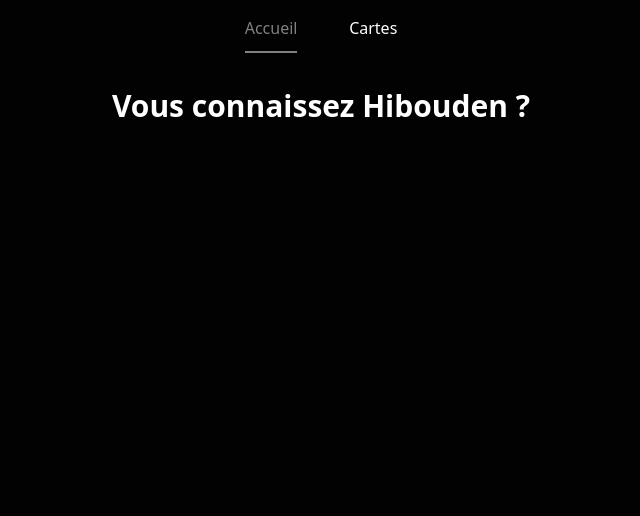
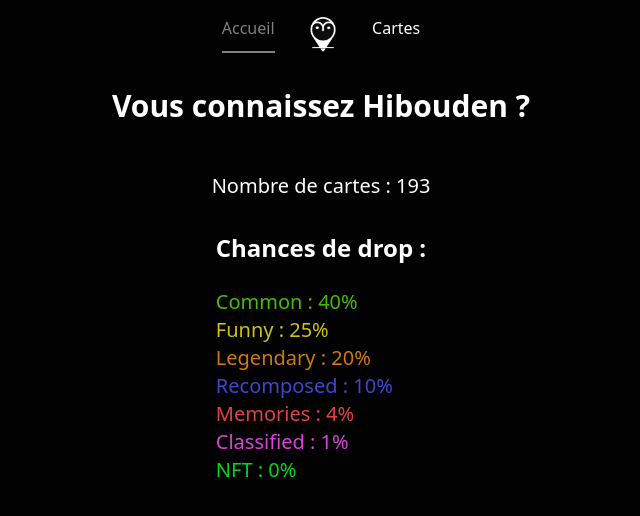
Before and after one commit to Proxyfil/Hibouden, a JavaScript app in the folder website/: page / in a window 1280 px wide. Shown: the top 516 px of the page, without its empty margins (319-959 px from the left). Built offline with nearby package versions, Linux system fonts and the light colour scheme.

Commit message:
feat : ended website

```diff
--- a/website/package.json
+++ b/website/package.json
@@ -9,7 +9,7 @@
   },
   "dependencies": {
     "core-js": "^3.8.3",
-    "vue": "^3.2.13",
+    "vue-meta": "^2.4.0",
     "vue-router": "^4.0.3"
   },
   "devDependencies": {
--- a/website/src/components/CardDisplay.vue
+++ b/website/src/components/CardDisplay.vue
@@ -1,9 +1,11 @@
 <template>
-    <div class="bg-gray-900 m-2 p-2 rounded-md" v-bind:class="rarity">
+    <div class="bg-gray-900 m-2 p-2 rounded-md" v-bind:class="rarity" id="cardContainer">
         <h1 class="text-white font-bold text-xl">{{ name }}</h1>
         <h2 class="text-white">{{ collection }}</h2>
-        <h2 class="text-white">{{ scrap }} 🪙</h2>
-        <img v-bind:src="img" alt="img" class="w-64 mt-2"/>
+        <h2 class="text-white flex">{{ scrap }} <img src="https://em-content.zobj.net/thumbs/120/microsoft/319/coin_1fa99.png" class="w-6 ml-1"></h2>
+        <div class="flex justify-center">
+            <img v-bind:src="img" alt="img" class="w-max mt-2"/>
+        </div>
         <p class="text-xs text-gray-500 mt-2">ID : {{ id }}</p>
     </div>
 </template>
@@ -58,4 +60,14 @@ export default {
 .nft{
     border-top: 7px solid #00d819;
 }
+
+@media screen and (max-width: 500px) {
+    div {
+        margin: 4px;
+    }
+
+    #cardContainer {
+        width: 100%;
+    }
+}
 </style>
--- a/website/src/components/CardsContainer.vue
+++ b/website/src/components/CardsContainer.vue
@@ -1,8 +1,8 @@
 <template>
     <div v-if="title!='deprecated'">
         <h1 class="text-white text-2xl font-bold" v-bind:class="title">{{ rarityTrad[title] }}</h1>
-        <div class="grid-cols-5 inline-grid">
-            <CardDisplay v-for="card in cards" v-bind:key="card.name" v-bind:name="card.name" v-bind:collection="card.collection" v-bind:scrap="card.scrap" v-bind:img="card.img" v-bind:rarity="title" v-bind:id="card.id" class="w-70"/>
+        <div class="grid-cols-5 inline-grid" id="grid-to-change">
+            <CardDisplay v-for="card in cards" v-bind:key="card.name" v-bind:name="card.name" v-bind:collection="card.collection" v-bind:scrap="card.scrap" v-bind:img="card.img" v-bind:rarity="title" v-bind:id="card.id"/>
         </div>
     </div>
 </template>
@@ -63,4 +63,22 @@ export default {
 .nft{
     color: #00d819;
 }
+
+@media screen and (max-width: 1000px) {
+    #grid-to-change {
+        grid-template-columns: repeat(3, 1fr) !important;
+    }
+}
+
+@media screen and (max-width: 700px) {
+    #grid-to-change {
+        grid-template-columns: repeat(2, 1fr) !important;
+    }
+}
+
+@media screen and (max-width: 500px) {
+    #grid-to-change {
+        grid-template-columns: repeat(1, 1fr) !important;
+    }
+}
 </style>
--- a/website/src/components/Navbar.vue
+++ b/website/src/components/Navbar.vue
@@ -2,6 +2,7 @@
     <nav class="flex justify-center bg-main-color text-white h-16">
         <ul class="flex justify-evenly w-1/5 mt-4">
             <li><router-link to="/" class="link pb-3" v-bind:class="{'active' : select=='home'}" v-on:click="select='home'">Accueil</router-link></li>
+            <img src="../assets/logo.png" alt="logo" class="w-10 h-10">
             <li><router-link to="/cards" class="link pb-3" v-bind:class="{'active' : select=='cards'}" v-on:click="select='cards'">Cartes</router-link></li>
         </ul>
     </nav>
--- a/website/src/main.js
+++ b/website/src/main.js
@@ -3,4 +3,16 @@ import App from './App.vue'
 import './index.css'
 import router from './router'
 
+router.beforeEach((to, from, next) => {
+    document.title = to.meta.title
+
+    var link = document.querySelector("link[rel*='icon']") || document.createElement('link');
+    link.type = 'image/png';
+    link.rel = 'shortcut icon';
+    link.src = './assets/logo.png';
+    document.getElementsByTagName('head')[0].appendChild(link);
+
+    next()
+})
+
 createApp(App).use(router).mount('#app')
--- a/website/src/pages/CardsPage.vue
+++ b/website/src/pages/CardsPage.vue
@@ -5,7 +5,7 @@
             <h2>Pour l'instant</h2>
         </div>
         <div>
-            <CardsContainer v-for="cardType in Object.keys(cards)" v-bind:key="cardType" v-bind:title="cardType" v-bind:cards="Object.values(cards[cardType])" class="pt-16 pl-16 pr-16"/>
+            <CardsContainer v-for="cardType in Object.keys(cards)" v-bind:key="cardType" v-bind:title="cardType" v-bind:cards="Object.values(cards[cardType])" class="pt-16 pl-16 pr-16" id="cardContainer"/>
         </div>
     </div>
 </template>
@@ -31,5 +31,9 @@ console.log(Object.keys(cards))
 </script>
 
 <style scoped>
-
+@media screen and (max-width: 900px){
+    #cardContainer {
+        padding: 4rem 2rem 0rem 2rem;
+    }
+}
 </style>
--- a/website/src/pages/HomePage.vue
+++ b/website/src/pages/HomePage.vue
@@ -1,6 +1,17 @@
 <template>
-    <div>
-        <h1 class="text-white text-center text-3xl font-bold mt-6">Vous connaissez Hibouden ?</h1>
+    <div class="flex flex-col items-center">
+        <h1 class="text-white text-3xl font-bold mt-6 text-center">Vous connaissez Hibouden ?</h1>
+        <h3 class="text-xl text-white mt-12 mb-8">Nombre de cartes : {{ nb_cartes }}</h3>
+        <div class="text-white w-fit">
+            <p class="text-2xl font-bold">Chances de drop :</p><br>
+            <p class="text-xl common">Common : 40%</p>
+            <p class="text-xl funny">Funny : 25%</p>
+            <p class="text-xl legendary">Legendary : 20%</p>
+            <p class="text-xl recomposed">Recomposed : 10%</p>
+            <p class="text-xl memories">Memories : 4%</p>
+            <p class="text-xl classified">Classified : 1%</p>
+            <p class="text-xl nft">NFT : 0%</p>
+        </div>
     </div>
 </template>
 
@@ -12,12 +23,38 @@ export default {
     },
     data() {
         return {
-
+            nb_cartes: 193
         }
     },
 }
 </script>
 
 <style scoped>
+.common{
+    color: #46bb0b;
+}
 
+.funny{
+    color: #d0c112;
+}
+
+.legendary{
+    color: #d07812;
+}
+
+.recomposed{
+    color: #3f46cf;
+}
+
+.memories{
+    color: #e24141;
+}
+
+.classified{
+    color: #dc41dd;
+}
+
+.nft{
+    color: #00d819;
+}
 </style>
--- a/website/src/router/index.js
+++ b/website/src/router/index.js
@@ -6,12 +6,20 @@ const routes = [
   {
     path: '/',
     name: 'home',
-    component: HomePage
+    component: HomePage,
+    meta: {
+      title: 'Accueil',
+      icon: '../assets/logo.png'
+    }
   },
   {
     path: '/cards',
     name: 'cards',
-    component: CardsPage
+    component: CardsPage,
+    meta: {
+      title: 'Cartes',
+      icon: '../assets/logo.png'
+    }
   }
 ]
 
```
Also changed, not shown: website/src/assets/logo.png, 9 other files (tests, documents, lock files or other folders).
